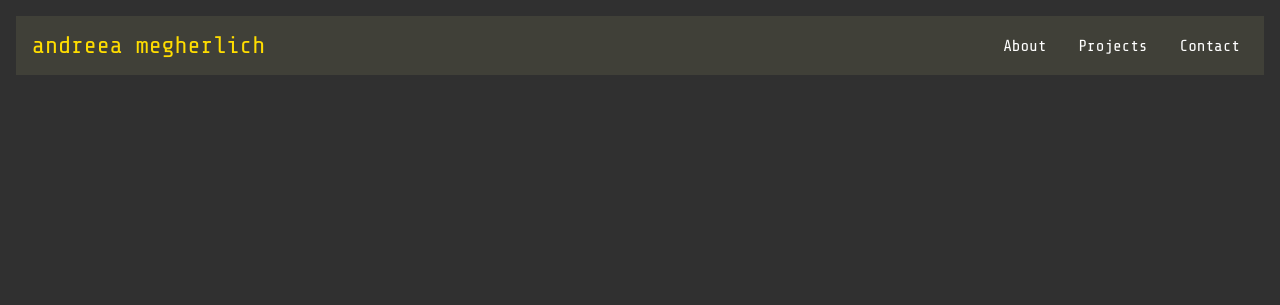
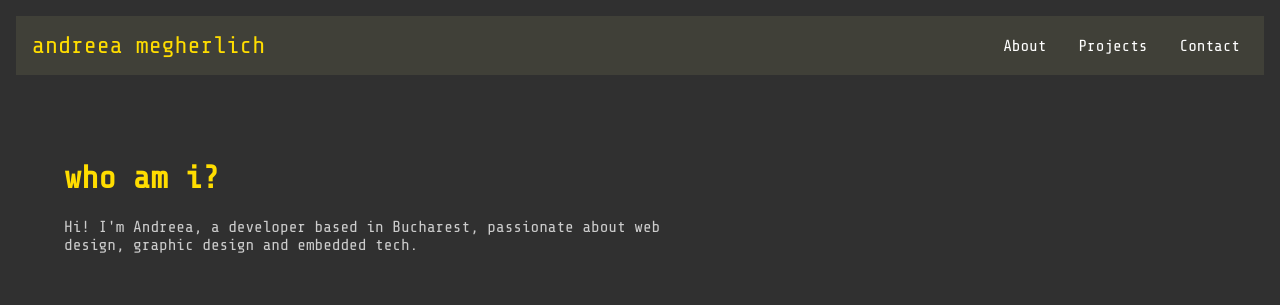
Before and after one commit to andreea-mgh/andreea-mgh.github.io, a plain HTML site: page index.html in a window 1280 px wide. Drawn offline with nearby package versions, Linux system fonts and the light colour scheme.

Commit message:
added description on main page

```diff
--- a/index.html
+++ b/index.html
@@ -13,5 +13,11 @@
             <li><a href="#contact">Contact</a></li>
         </ul>
     </nav>
+    <main>
+        <div class="description">
+            <h1>who am i?</h1>
+            <p>Hi! I'm Andreea, a developer based in Bucharest, passionate about web design, graphic design and embedded tech.</p>
+        </div>
+    </main>
 </body>
 </html>
--- a/style.css
+++ b/style.css
@@ -1,4 +1,5 @@
 @import url('https://fonts.googleapis.com/css2?family=Share+Tech+Mono&display=swap');
+@import url('https://fonts.googleapis.com/css2?family=Roboto&display=swap');
 
 :root {
     --background-color-1: #303030;
@@ -49,3 +50,21 @@ nav {
     color: var(--accent-color);
     background-color: var(--background-color-1);
 }
+
+main {
+    display: flex;
+    margin: 2rem;
+}
+
+.description {
+    color: var(--text-color-1);
+    margin: 1rem;
+    padding: 1rem;
+    width: 50%;
+    /* background-color: var(--background-color-2); */
+}
+
+h1 {
+    font-size: 2rem;
+    color: var(--accent-color)
+}
```
